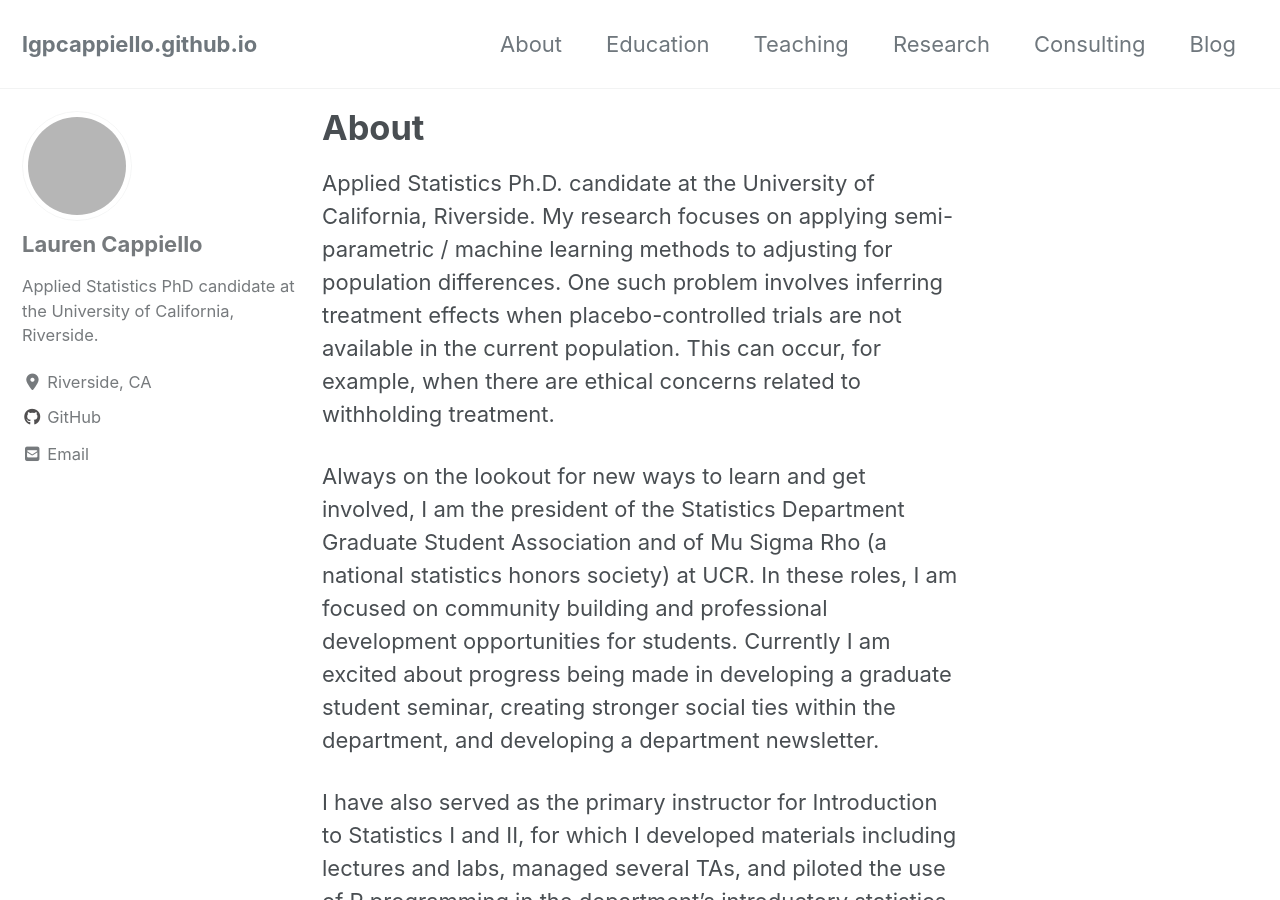
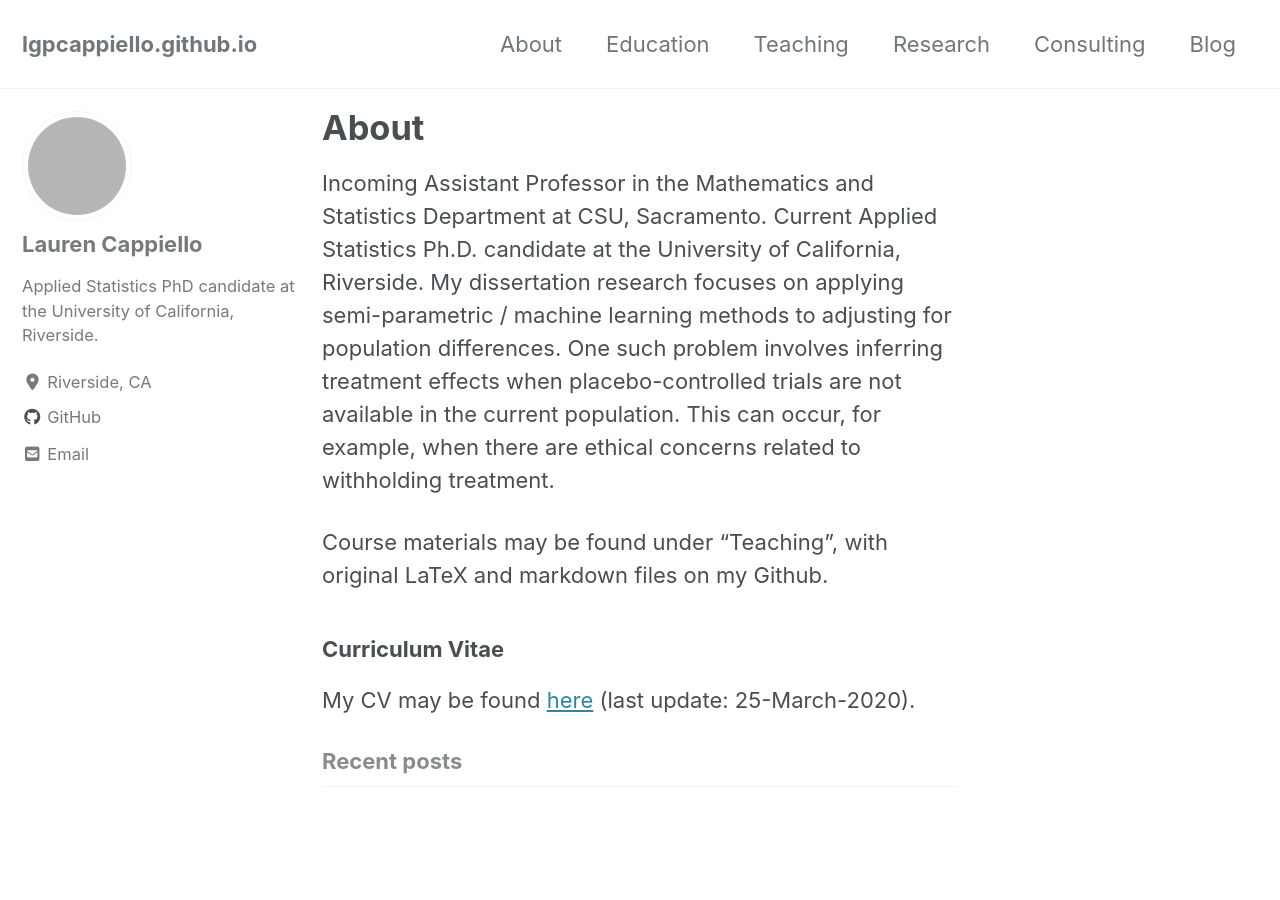
Before and after one commit to lgpcappiello/lgpcappiello.github.io, a Jekyll site: the page built from index.md, in a window 1280 px wide and 900 px high. Built offline with Jekyll 4.4.1, drawn with Linux system fonts in a browser that asks for light colours; cached includes are drawn as plain includes; nearby versions of some CDN libraries; our own code applies the rules of GitHub Pages for plain Markdown files; some of the changed text lies outside the part shown; grey boxes are pictures that could not be loaded.

Commit message:
Update index.md

```diff
--- a/index.md
+++ b/index.md
@@ -4,11 +4,9 @@
 author_profile: true
 ---
 
-Applied Statistics Ph.D. candidate at the University of California, Riverside. My research focuses on applying semi-parametric / machine learning methods to adjusting for population differences. One such problem involves inferring treatment effects when placebo-controlled trials are not available in the current population. This can occur, for example, when there are ethical concerns related to withholding treatment.
+Incoming Assistant Professor in the Mathematics and Statistics Department at CSU, Sacramento. Current Applied Statistics Ph.D. candidate at the University of California, Riverside. My dissertation research focuses on applying semi-parametric / machine learning methods to adjusting for population differences. One such problem involves inferring treatment effects when placebo-controlled trials are not available in the current population. This can occur, for example, when there are ethical concerns related to withholding treatment.
 
-Always on the lookout for new ways to learn and get involved, I am the president of the Statistics Department Graduate Student Association and of Mu Sigma Rho (a national statistics honors society) at UCR. In these roles, I am focused on community building and professional development opportunities for students. Currently I am excited about progress being made in developing a graduate student seminar, creating stronger social ties within the department, and developing a department newsletter.
-
-I have also served as the primary instructor for Introduction to Statistics I and II, for which I developed materials including lectures and labs, managed several TAs, and piloted the use of R programming in the department's introductory statistics courses. Much of my course materials may be found under "Teaching", with original LaTex and markdown files on my Github.
+Course materials may be found under "Teaching", with original LaTeX and markdown files on my Github.
 
 ### Curriculum Vitae
 My CV may be found <a href="https://lgpcappiello.github.io/CappielloCV.pdf">here</a> (last update: 25-March-2020).
```
